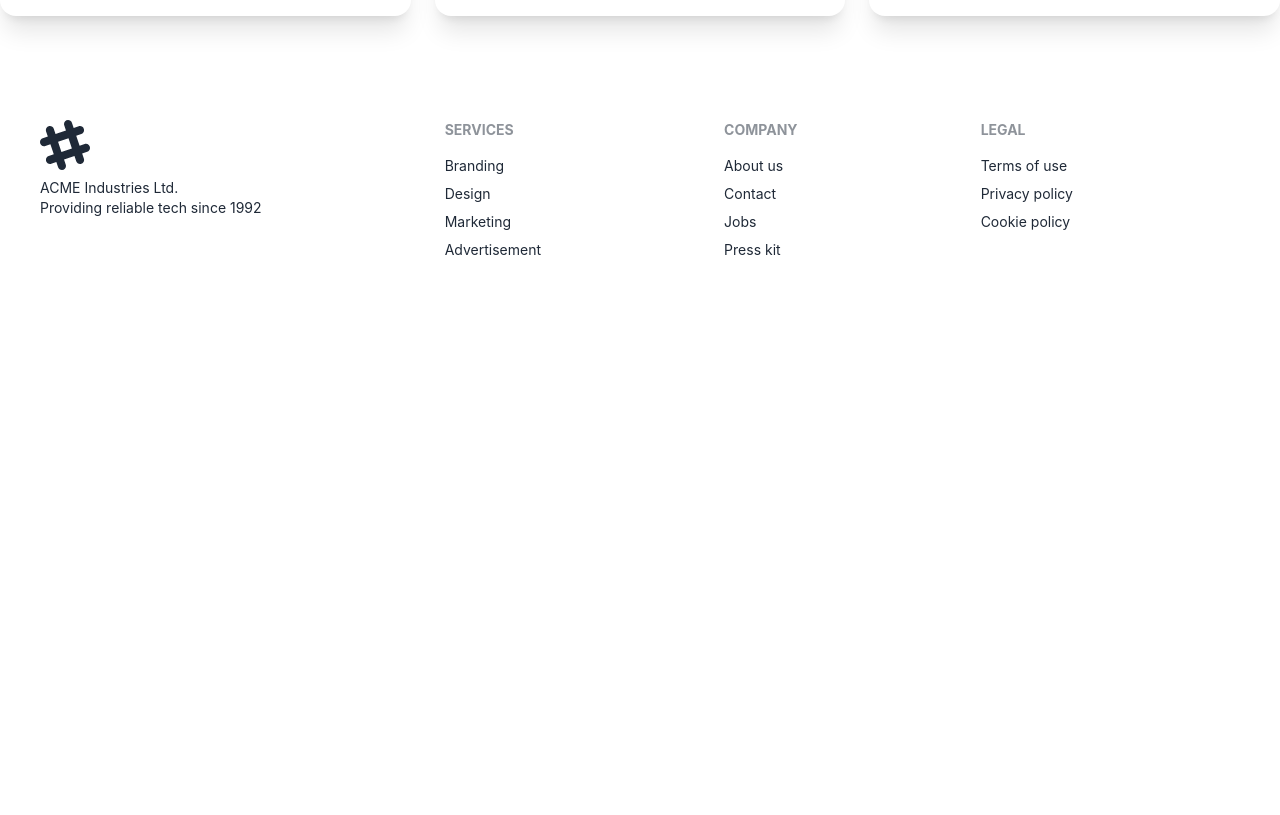
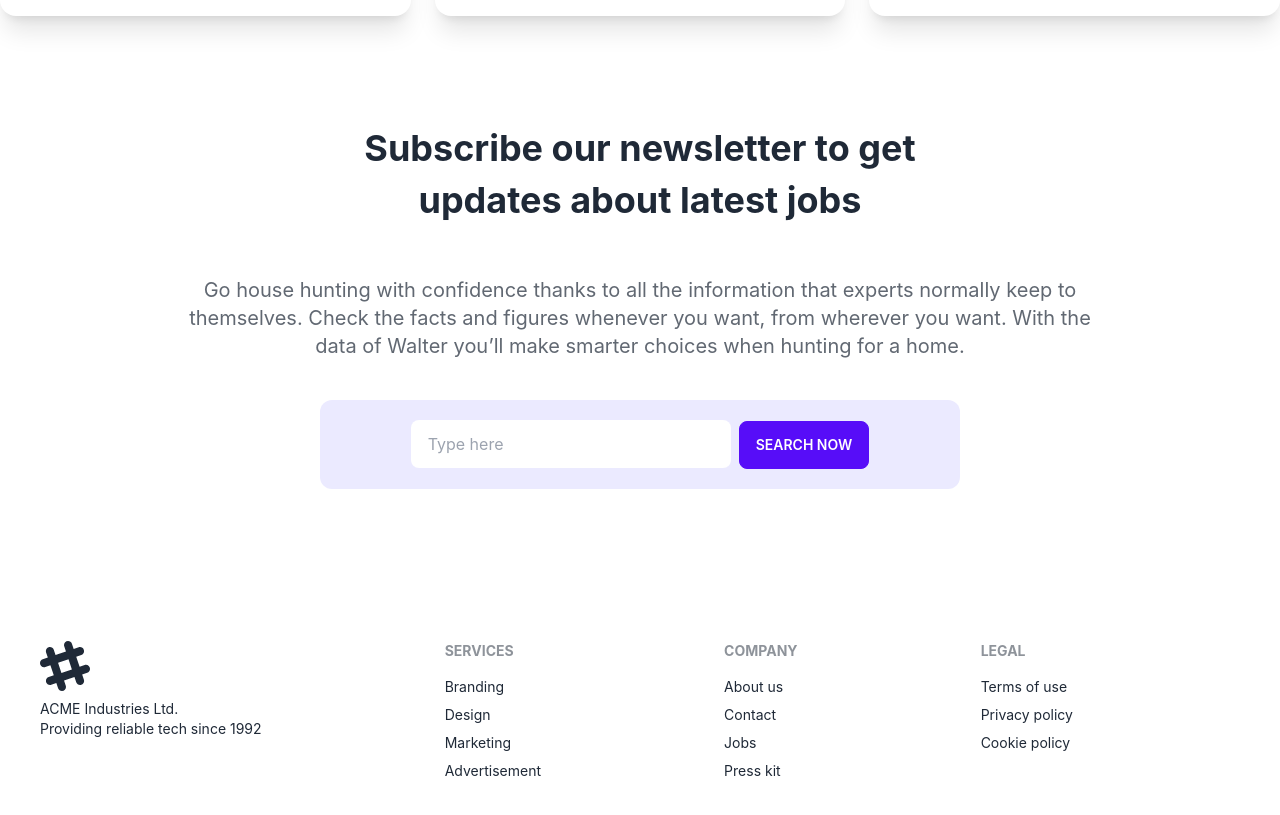
Before and after one commit to Sayeednayeem1/job-finder, a React (Create React App) app: page / in a window 1280 px wide. Shown: the part 2840-3655 px from the top of the page. Before the commit the page ends 3140 px from the top, so only its background shows below. Built offline with nearby package versions, Linux system fonts and the light colour scheme.

Commit message:
added Subscribe component to the home route

```diff
--- a/src/Pages/Home/Home/Home.js
+++ b/src/Pages/Home/Home/Home.js
@@ -3,6 +3,7 @@ import Banner from '../Banner/Banner';
 import BuildJobBoard from '../BuildJobBoard/BuildJobBoard';
 import ExperiencedJobs from '../JobsCategory/ExperiencedJobs/ExperiencedJobs';
 import FresherJobs from '../JobsCategory/FresherJobs/FresherJobs';
+import Subscribe from '../Subscribe/Subscribe';
 
 const Home = () => {
     return (
@@ -10,7 +11,8 @@ const Home = () => {
             <Banner />
             <FresherJobs />
             <BuildJobBoard />
-            <ExperiencedJobs></ExperiencedJobs>
+            <ExperiencedJobs />
+            <Subscribe />
         </div>
     );
 };
--- /dev/null
+++ b/src/Pages/Home/Subscribe/Subscribe.js
@@ -0,0 +1,23 @@
+import React from 'react';
+
+const Subscribe = () => {
+    return (
+        <div className='my-28'>
+            <div className='max-w-[1440px] mx-5 lg:mx-auto'>
+                <div className='text-center'>
+                    <h1 className='text-4xl font-bold mb-3'>Subscribe our newsletter to get</h1>
+                    <h1 className='text-4xl font-bold mb-14'>updates about latest jobs</h1>
+                    <p className='text-xl opacity-70'>Go house hunting with confidence thanks to all the information that experts normally keep to <br /> themselves. Check the facts and figures whenever you want, from wherever you want. With the <br /> data of Walter you’ll make smarter choices when hunting for a home.</p>
+                    <div className='flex flex-col md:flex-row justify-center items-center mt-10'>
+                        <div className='bg-[#EBEAFF] p-5 md:w-1/2 rounded-xl'>
+                            <input type="text" placeholder="Type here" className="input w-full max-w-xs mr-0 md:mr-2 mb-2 md:mb-0" />
+                            <button class="btn btn-primary">Search Now</button>
+                        </div>
+                    </div>
+                </div>
+            </div>
+        </div>
+    );
+};
+
+export default Subscribe;
```
